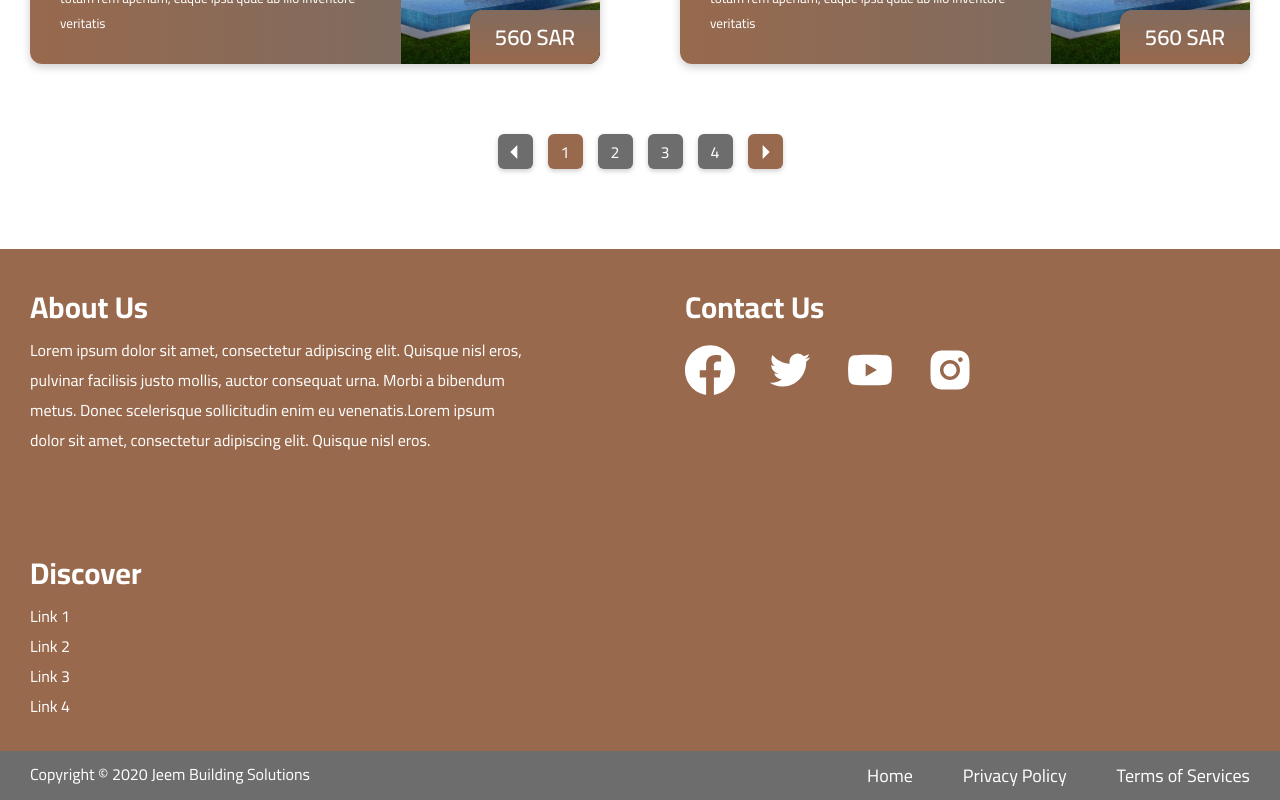
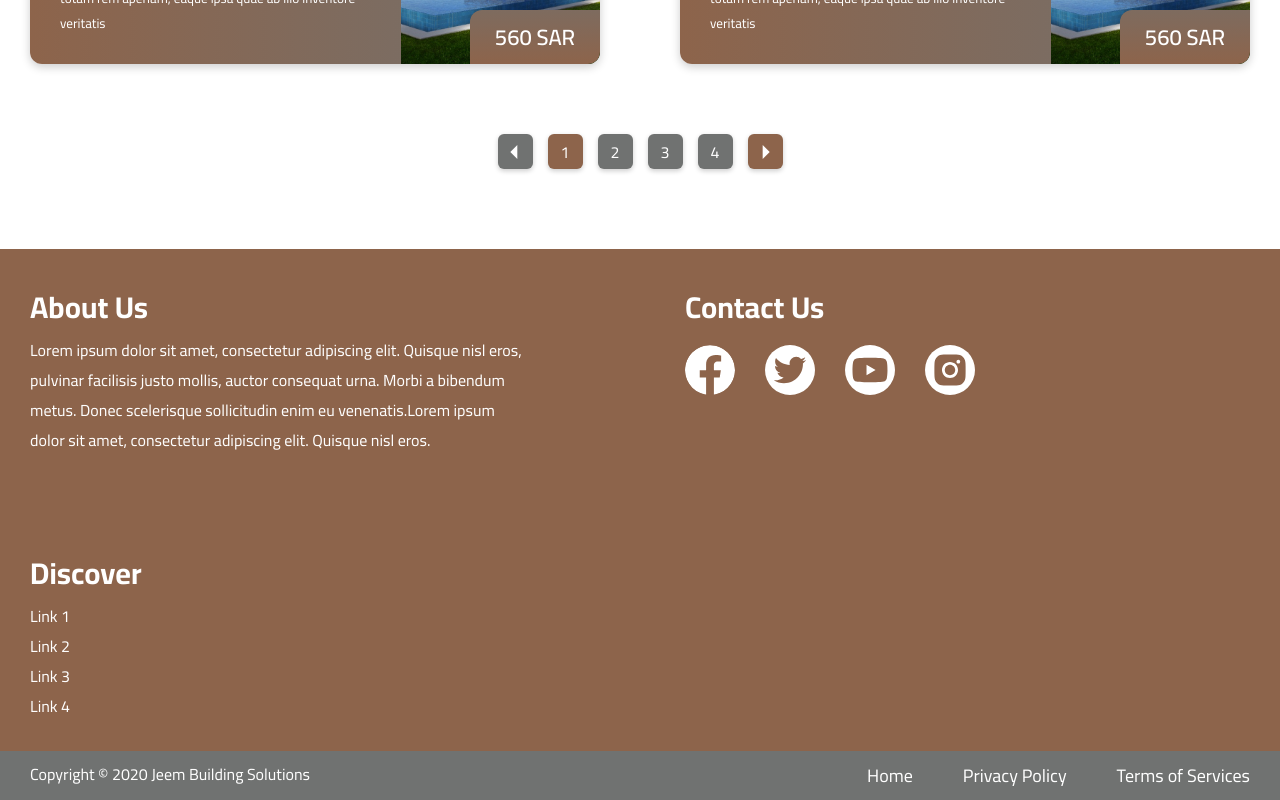
Before and after one commit to ELASHMAWYDEV/jeem, a React (Create React App) app in the folder client/: page /seller in a window 1280 px wide. Shown: the part 1483-2283 px from the top of the page. Built offline with nearby package versions, Linux system fonts and the light colour scheme.

Commit message:
fixed some issues with footer

```diff
--- a/client/src/components/Footer.js
+++ b/client/src/components/Footer.js
@@ -26,7 +26,7 @@ const Footer = () => {
           <h3>Contact Us</h3>
           <div className="social-icons">
             <a href="/">
-              <SiFacebook />
+              <SiFacebook className="facebook"/>
             </a>
             <a href="/">
               <AiOutlineTwitter />
--- a/client/src/styles/Footer.scss
+++ b/client/src/styles/Footer.scss
@@ -26,10 +26,22 @@
           width: 50px;
           height: 50px;
           cursor: pointer;
-          color: $white;
+          color: $brown;
           transition: 0.2s ease;
+          background-color: $white;
+          border-radius: 50%;
+          padding: 5px;
           &:hover {
-            color: $black;
+            color: $lightBrown;
+          }
+          &.facebook {
+            padding: 0px;
+            background-color: $brown;
+            background-size: 90%;
+            color: $white;
+            &:hover {
+              background-color: $lightBrown;
+            }
           }
         }
       }
@@ -91,14 +103,7 @@
       align-content: center;
       text-align: center;
       gap: 50px;
-      .contact-us {
-        .social-icons {
-          svg {
-            width: 35px;
-            height: 35px;
-          }
-        }
-      }
+
       .discover {
         margin: 0;
         width: 100%;
--- a/client/src/styles/Pagination.scss
+++ b/client/src/styles/Pagination.scss
@@ -4,6 +4,7 @@
   display: flex;
   align-items: center;
   gap: 15px;
+  max-width: 90%;
   & > div {
     font-size: 16px;
     display: flex;
--- a/client/src/styles/_global.scss
+++ b/client/src/styles/_global.scss
@@ -1,6 +1,7 @@
 //Colors
-$brown: #98694d;
-$gray: #6d6d6d;
+$brown: #8d644b;
+$lightBrown: #e0c389;
+$gray: #707271;
 $lightGray: #9e9e9e;
 $white: #ffffff;
 $black: #000000;
```
Also changed, not shown: 1 other file (tests, documents, lock files or other folders).
